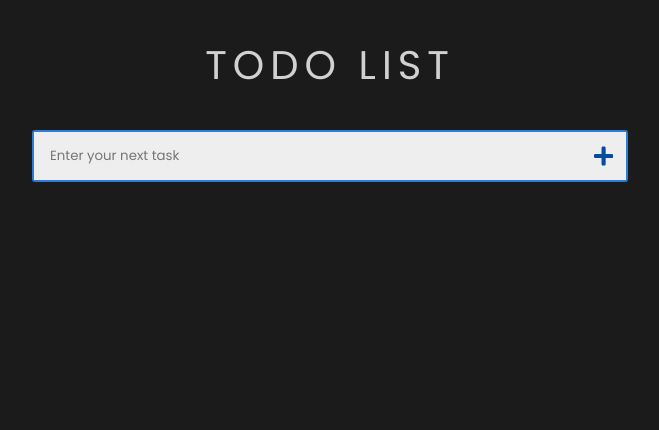
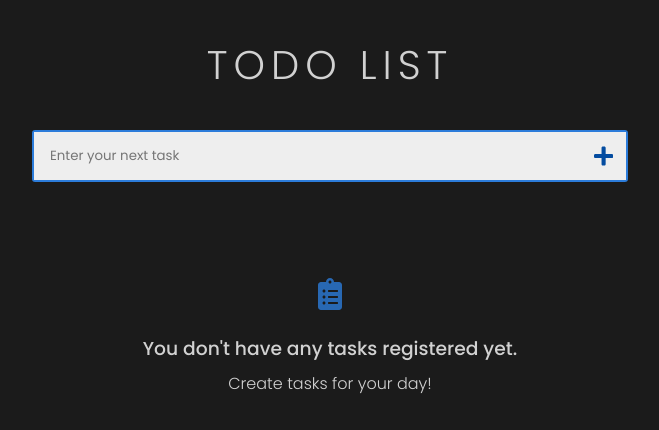
Before and after one commit to pmagalhaes2/todo-list, a React (Vite) app: page / in a window 1280 px wide. Shown: the top 430 px of the page, without its empty margins (310-969 px from the left). Built offline with nearby package versions, Linux system fonts and the light colour scheme.

Commit message:
chore: create conditional rendering and empty list component

```diff
--- a/index.html
+++ b/index.html
@@ -3,7 +3,7 @@
   <head>
     <meta charset="UTF-8" />
     <meta name="viewport" content="width=device-width, initial-scale=1.0" />
-    <link href="https://fonts.googleapis.com/css2?family=Montserrat:wght@400;500;600;700&family=Poppins:wght@400;500;700&display=swap" rel="stylesheet">
+    <link href="https://fonts.googleapis.com/css2?family=Montserrat:wght@400;500;600;700&family=Poppins:wght@300;400;500;700&display=swap" rel="stylesheet">
     <title>Todo List</title>
   </head>
   <body>
--- a/src/App.css
+++ b/src/App.css
@@ -19,7 +19,7 @@
   display: flex;
   align-items: center;
   justify-content: center;
-  margin-bottom: 1.5rem;
+  margin-bottom: 3rem;
   border: 2px solid #2c7cda;
   border-radius: 0.2rem;
 }
--- a/src/App.tsx
+++ b/src/App.tsx
@@ -2,6 +2,7 @@ import { ChangeEvent, FormEvent, MouseEvent, useState } from "react";
 import "./App.css";
 import { FaPlus, FaTrashAlt, FaEdit } from "react-icons/fa";
 import { Checkbox } from "./components/Checkbox/Checkbox";
+import { EmptyList } from "./components/EmptyList/EmptyList";
 
 function App() {
   const [task, setTask] = useState("");
@@ -11,7 +12,9 @@ function App() {
     setTask(e.target.value);
   };
 
-  const handleAddItemToList = (e: FormEvent<HTMLFormElement> | MouseEvent<SVGElement>) => {
+  const handleAddItemToList = (
+    e: FormEvent<HTMLFormElement> | MouseEvent<SVGElement>
+  ) => {
     e.preventDefault();
     if (!task || itemsList.includes(task)) return;
     setItemsList([...itemsList, task]);
@@ -25,8 +28,8 @@ function App() {
 
   const handleEdit = (e: MouseEvent<SVGElement>, id: number) => {
     itemsList.filter((item, index) => {
-      if (index === id){
-        setTask(item)
+      if (index === id) {
+        setTask(item);
       }
     });
   };
@@ -43,7 +46,9 @@ function App() {
         />
         <FaPlus onClick={handleAddItemToList} />
       </form>
-      {itemsList.map((item, index) => {
+
+      {itemsList.length > 0 ? (
+        itemsList.map((item, index) => {
           return (
             <ul className="task-list" key={index}>
               <li>
@@ -55,7 +60,10 @@ function App() {
               </li>
             </ul>
           );
-      })}
+        })
+      ) : (
+        <EmptyList />
+      )}
     </div>
   );
 }
--- /dev/null
+++ b/src/components/EmptyList/EmptyList.tsx
@@ -0,0 +1,11 @@
+import { FaClipboardList } from "react-icons/fa";
+import { Container, Text, Title } from "./styles";
+export const EmptyList = () => {
+  return (
+    <Container>
+      <FaClipboardList />
+      <Title>You don't have any tasks registered yet.</Title>
+      <Text>Create tasks for your day!</Text>
+    </Container>
+  );
+};
--- /dev/null
+++ b/src/components/EmptyList/styles.ts
@@ -0,0 +1,29 @@
+import styled from "styled-components";
+
+export const Container = styled.div`
+  display: flex;
+  flex-direction: column;
+  align-items: center;
+  justify-content: center;
+  gap: 0.5rem;
+
+  > svg {
+    width: 2rem;
+    height: 2rem;
+    color: #2c7cda;
+    opacity: 0.8;
+    margin: 3rem 0 1rem;
+  }
+`;
+
+export const Title = styled.h3`
+  color: #ffffff;
+  opacity: 0.8;
+  font-weight: 500;
+`;
+
+export const Text = styled.p`
+  color: #ffffff;
+  opacity: 0.8;
+  font-weight: 300;
+`;
```
Lines whose indentation alone changed are shown as unchanged.
